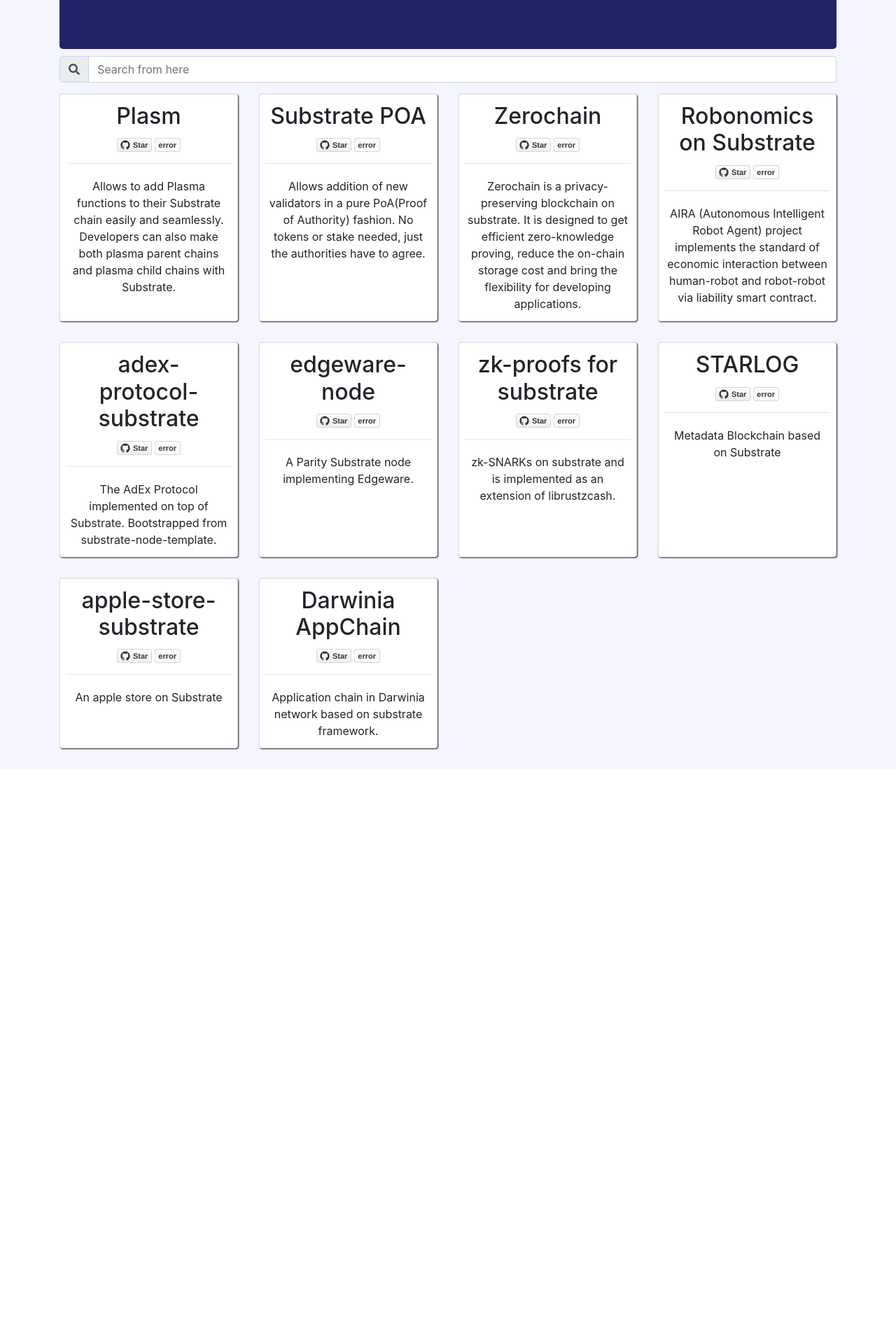
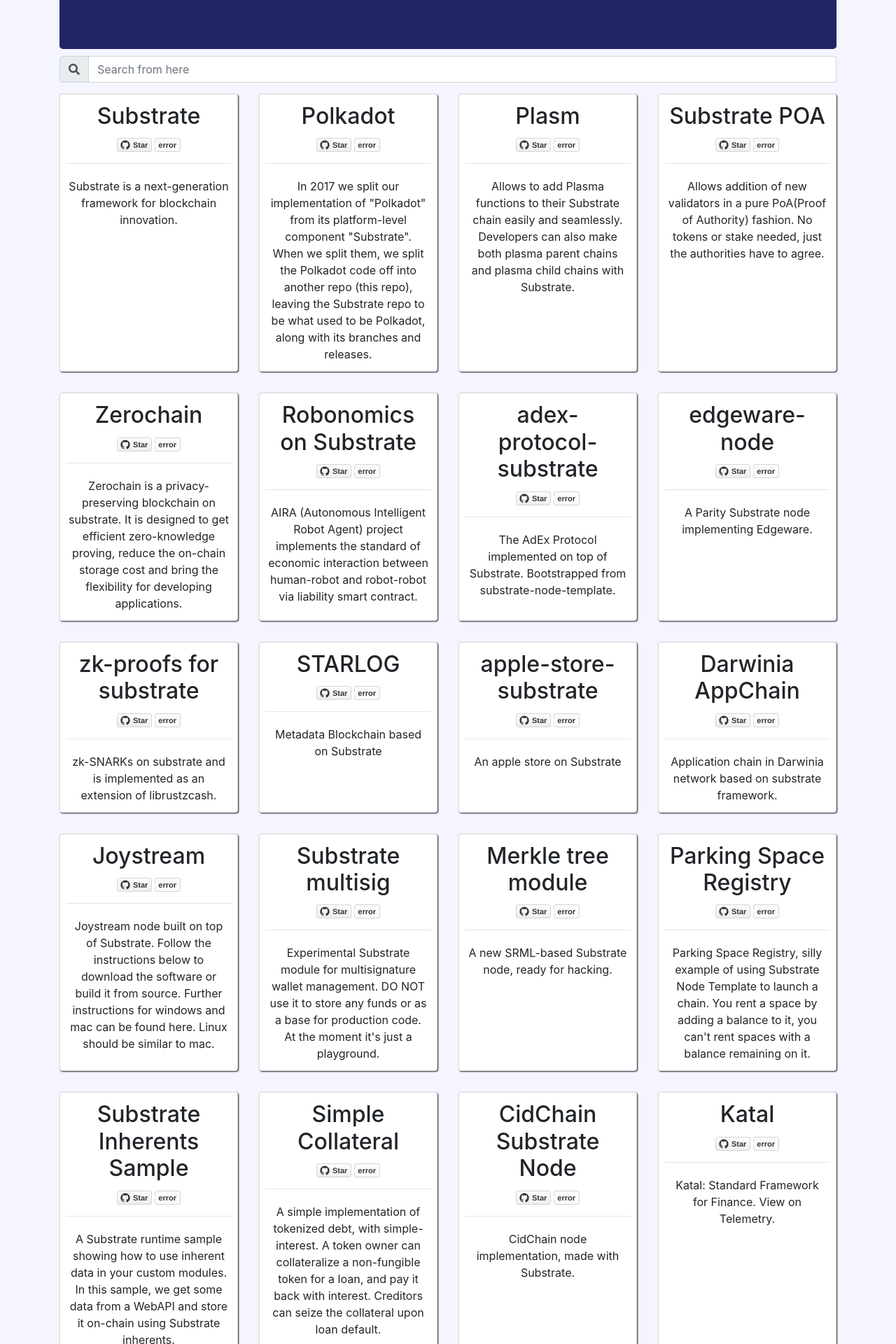
Before and after one commit to staketechnologies/srml-hub, a React (Create React App) app: page / in a window 1280 px wide. Shown: the part 220-2140 px from the top of the page at 70% size. Before the commit the page ends 1319 px from the top, so only its background shows below. Built offline with nearby package versions, Linux system fonts and the light colour scheme; no server answers.

Commit message:
add react-addoc and add models

```diff
--- a/package.json
+++ b/package.json
@@ -6,6 +6,7 @@
     "axios": "^0.19.0",
     "bootstrap": "4.3.1",
     "react": "^16.8.6",
+    "react-asciidoc": "^0.1.0",
     "react-bootstrap": "^1.0.0-beta.8",
     "react-dom": "^16.8.6",
     "react-gist": "^1.2.1",
--- a/src/RenderModelPage.js
+++ b/src/RenderModelPage.js
@@ -1,5 +1,6 @@
 import React from 'react'
 import ReactMarkdown from 'react-markdown'
+import Asciidoc from 'react-asciidoc';
 import CodeBlock from "./CodeBlock";
 import {Container, Modal, Button} from 'react-bootstrap'
 import PropTypes from 'prop-types';
@@ -9,7 +10,8 @@
     super(props);
     this.state = {
       model: props.model,
-      readmetext: ""
+      readmetext: "",
+      readmetype: ""
     }
   }
   componentDidMount() {
@@ -21,15 +23,35 @@
       myUrl = (urlPrefix + "/master/README.md");
     }
     fetch(myUrl, {mode: 'cors'})
-      .then(response => response.text())
-      .then(mytext => mytext.replace(/\.\/(.+\.(jpg|png|gif))/g, urlPrefix + "/master/$1"))
-      .then(mytext => this.setState({readmetext: mytext}))
-      .catch(() => {
-      console.log("fetch error");
+      .then(response => {
+        if( response.status == "404" ) {
+          throw response.err;
+        }
+        return response.text()
+      })
+      .then(mytext => mytext.replace(/\.\/(.+\.(jpg|png|gif|svg))/g, urlPrefix + "/master/$1"))
+      .then(mytext => this.setState({readmetext: mytext, readmetype: 'md'}))
+      .catch((err) => {
+        myUrl = (urlPrefix + "/master/README.adoc");
+        fetch(myUrl, {mode: 'cors'})
+          .then(response => response.text())
+          .then(mytext => mytext.replace(/\.\/(.+\.(jpg|png|gif|svg))/g, urlPrefix + "/master/$1"))
+          .then(mytext => this.setState({readmetext: mytext, readmetype: 'adoc'}))
+          .catch((err) => {
+          console.log("fetch error", err);
+        });
     });
   }
 
   render() {
+    var content = ""
+    if( this.state.readmetype == 'md' ) {
+      content = <ReactMarkdown source={this.state.readmetext} renderers={{
+        code: CodeBlock
+      }} escapeHtml={false}/>
+    } else {
+      content = <Asciidoc>{this.state.readmetext}</Asciidoc>
+    }
     return (<Container>
       <Modal.Header closeButton="closeButton">
         <Modal.Title id="contained-modal-title-vcenter">
--- a/src/models.js
+++ b/src/models.js
@@ -1,4 +1,16 @@
 var models = [
+  {
+    name: "Substrate",
+    user: "paritytech",
+    repo: "substrate",
+    descripstion: "Substrate is a next-generation framework for blockchain innovation."
+  },
+  {
+    name: "Polkadot",
+    user: "paritytech",
+    repo: "polkadot",
+    descripstion: "In 2017 we split our implementation of \"Polkadot\" from its platform-level component \"Substrate\". When we split them, we split the Polkadot code off into another repo (this repo), leaving the Substrate repo to be what used to be Polkadot, along with its branches and releases."
+  },
   {
     name: "Plasm",
     user: "stakedtechnologies",
@@ -58,6 +70,54 @@
     repo: "darwinia-appchain",
     descripstion: "Application chain in Darwinia network based on substrate framework."
   },
+  {
+    name: "Joystream",
+    user: "Joystream",
+    repo: "substrate-node-joystream",
+    descripstion: "Joystream node built on top of Substrate. Follow the instructions below to download the software or build it from source. Further instructions for windows and mac can be found here. Linux should be similar to mac."
+  },
+  {
+    name: "Substrate multisig",
+    user: "mixbytes",
+    repo: "substrate-module-multisig",
+    descripstion: "Experimental Substrate module for multisignature wallet management. DO NOT use it to store any funds or as a base for production code. At the moment it's just a playground."
+  },
+  {
+    name: "Merkle tree module",
+    user: "filiplazovic",
+    repo: "substrate-merkle-tree",
+    descripstion: "A new SRML-based Substrate node, ready for hacking."
+  },
+  {
+    name: "Parking Space Registry",
+    user: "yjkimjunior",
+    repo: "ParkingSpaceSubstrate",
+    descripstion: "Parking Space Registry, silly example of using Substrate Node Template to launch a chain. You rent a space by adding a balance to it, you can't rent spaces with a balance remaining on it."
+  },
+  {
+    name: "Substrate Inherents Sample",
+    user: "substrate-developer-hub",
+    repo: "substrate-inherents-sample",
+    descripstion: "A Substrate runtime sample showing how to use inherent data in your custom modules. In this sample, we get some data from a WebAPI and store it on-chain using Substrate inherents."
+  },
+  {
+    name: "Simple Collateral",
+    user: "nczhu",
+    repo: "collateral",
+    descripstion: "A simple implementation of tokenized debt, with simple-interest. A token owner can collateralize a non-fungible token for a loan, and pay it back with interest. Creditors can seize the collateral upon loan default."
+  },
+  {
+    name: "CidChain Substrate Node",
+    user: "Polygos",
+    repo: "substrate-node-cidchain",
+    descripstion: "CidChain node implementation, made with Substrate."
+  },
+  {
+    name: "Katal",
+    user: "Trinkler",
+    repo: "katal-chain",
+    descripstion: "Katal: Standard Framework for Finance. View on Telemetry."
+  },
 ]
 
 export default models;
```
Also changed, not shown: 1 other file (tests, documents, lock files or other folders).
